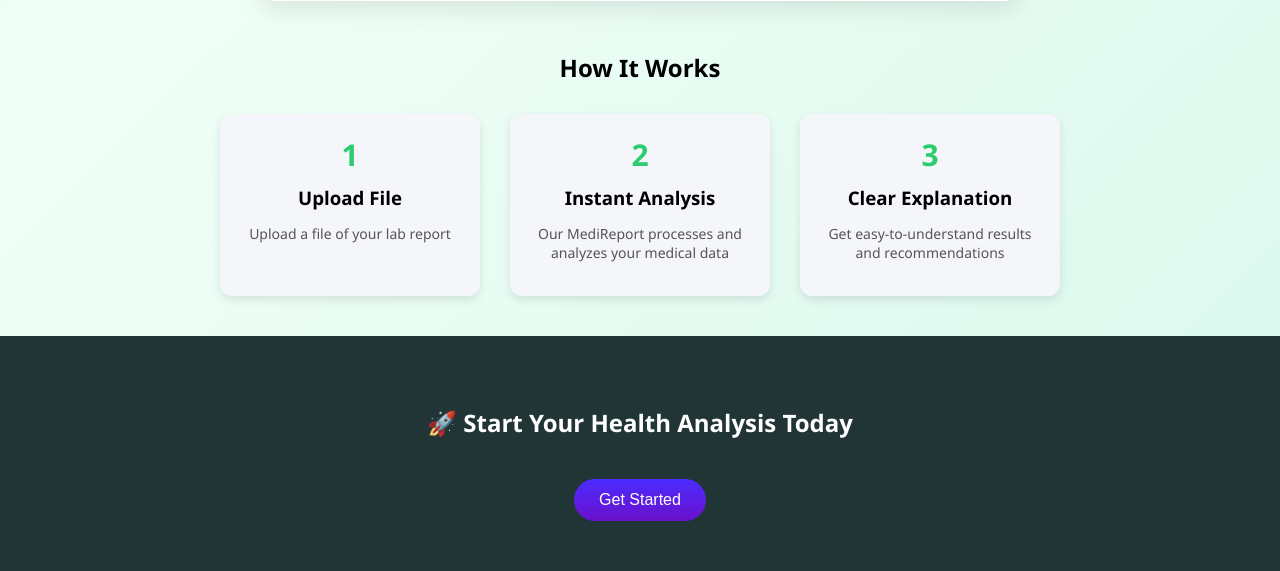
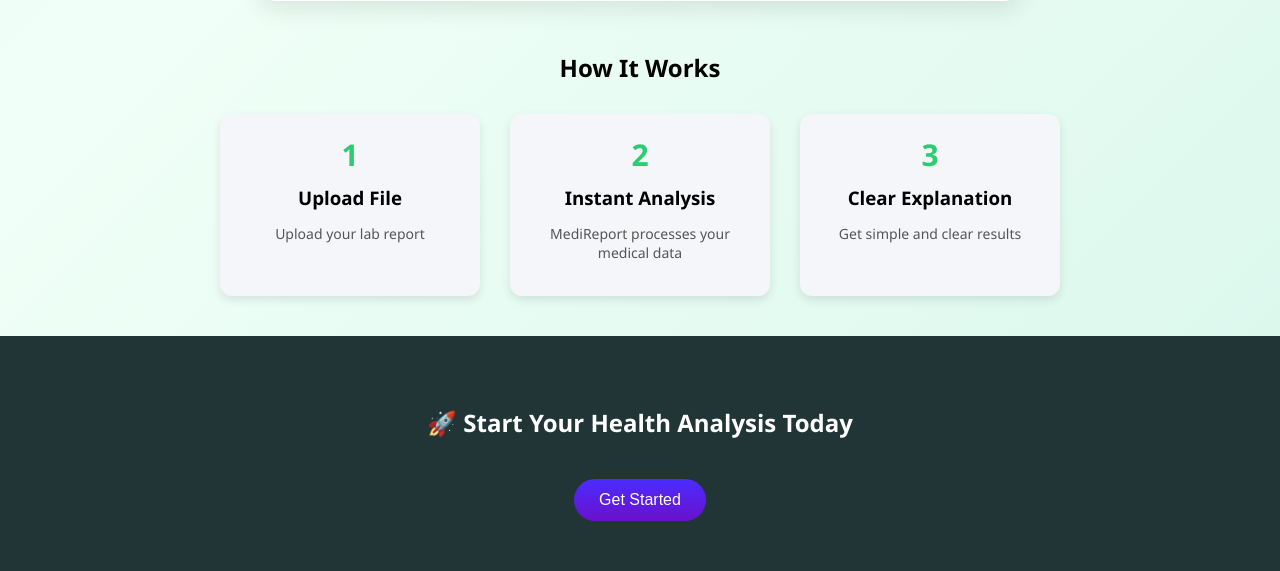
Before and after one commit to pawanpawar154/se-project, a Flask app: page / in a window 1280 px wide. Shown: the part 1478-2049 px from the top of the page. Run offline with Flask 3, Linux system fonts and the light colour scheme.

Commit message:
Update landingpage.html

```diff
--- a/templates/landingpage.html
+++ b/templates/landingpage.html
@@ -11,7 +11,6 @@
 
 <!-- HERO SECTION -->
 <div class="landing">
-
     <h1>Understand Your Lab Reports</h1>
 
     <p class="tagline">
@@ -21,12 +20,10 @@
     <a href="{{ url_for('login') }}">
         <button class="cta-btn">Get Started</button>
     </a>
-
 </div>
 
 <!-- FEATURES -->
 <div class="features">
-
     <h2>✨ Powerful Features for Better Health</h2>
 
     <div class="feature-box">
@@ -35,12 +32,10 @@
         <div>📊 Easy Results</div>
         <div>🧾 History Tracking</div>
     </div>
-
 </div>
 
 <!-- ABOUT -->
 <div class="about">
-
     <h2>🩺 About MediReport</h2>
 
     <p>
@@ -63,38 +58,35 @@
     <p class="highlight">
         ✔ No medical knowledge needed — understand your health in seconds!
     </p>
-
 </div>
 
-
+<!-- HOW IT WORKS -->
+<div class="how">
     <h2 class="title">How It Works</h2>
 
     <div class="steps">
-
         <div class="step">
             <div class="number">1</div>
             <h3>Upload File</h3>
-        <p>Upload a file of your lab report </p>
+            <p>Upload your lab report</p>
         </div>
 
         <div class="step">
             <div class="number">2</div>
             <h3>Instant Analysis</h3>
-        <p>Our MediReport processes and analyzes your medical data</p>
+            <p>MediReport processes your medical data</p>
         </div>
 
         <div class="step">
             <div class="number">3</div>
             <h3>Clear Explanation</h3>
-        <p>Get easy-to-understand results and recommendations</p>
+            <p>Get simple and clear results</p>
         </div>
-
     </div>
 </div>
 
 <!-- CTA -->
 <div class="cta">
-
     <h2>🚀 Start Your Health Analysis Today</h2>
 
     <a href="{{ url_for('login') }}">
```
Lines whose indentation alone changed are shown as unchanged.
